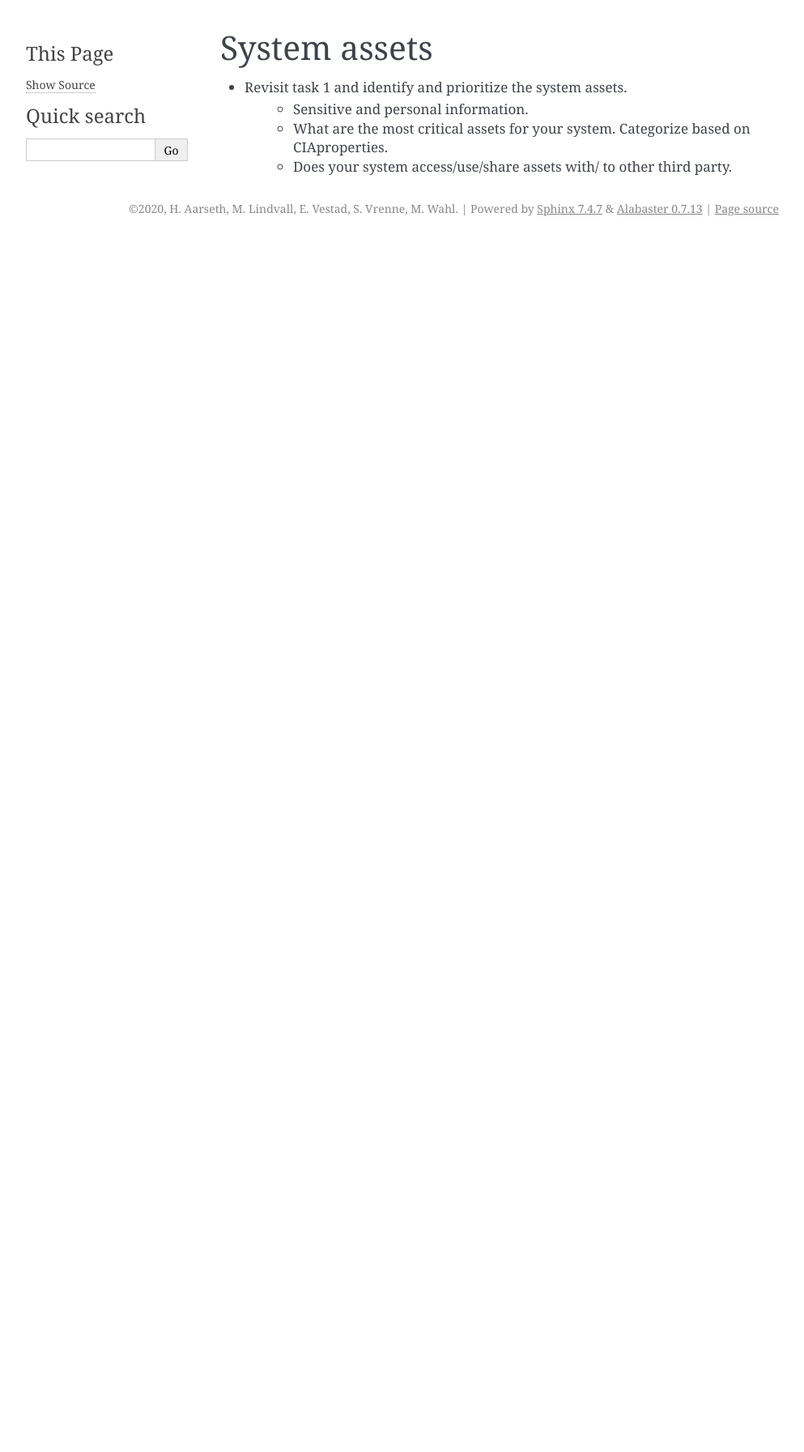
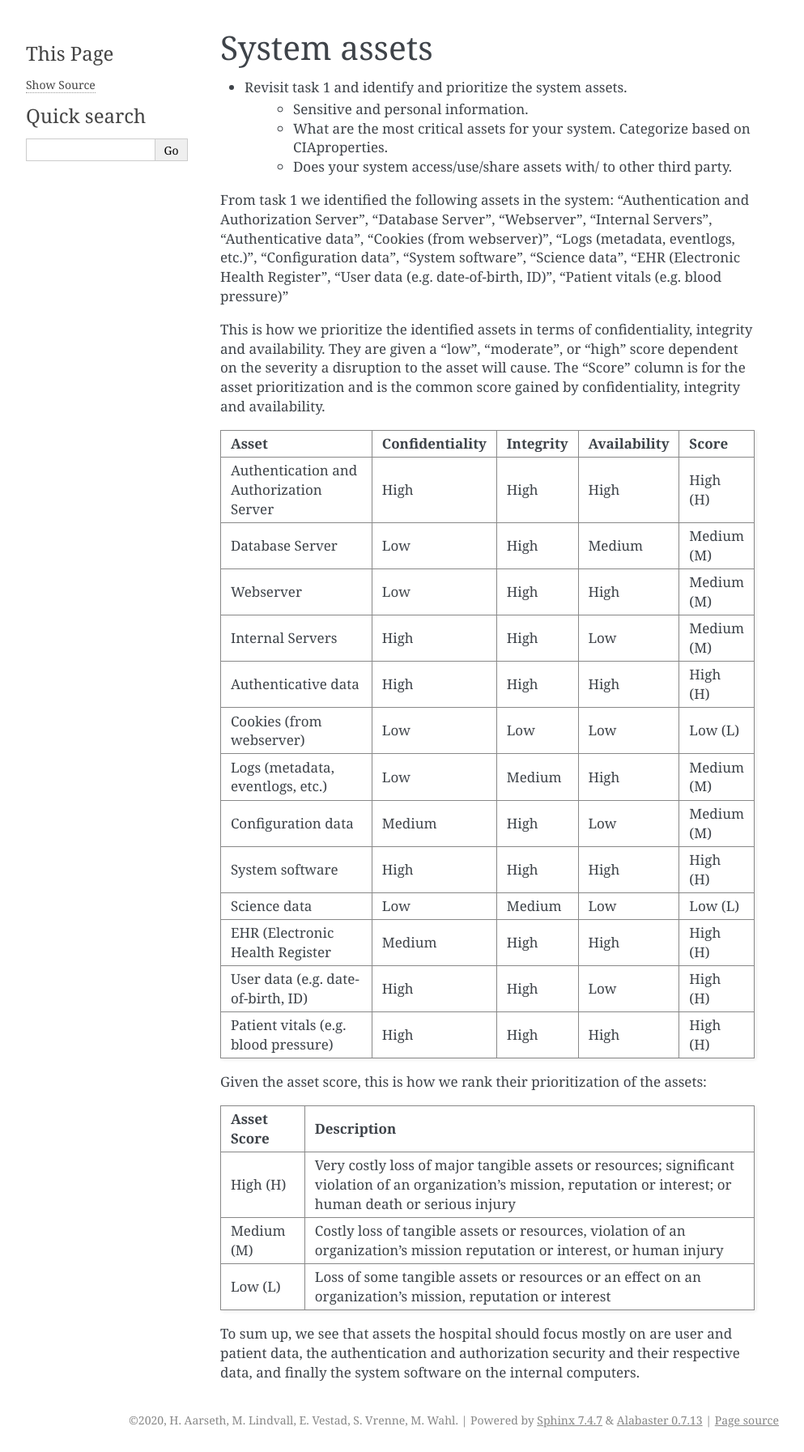
Before and after one commit to SteinarVrenne/school_imt3501, a Sphinx documentation site: the page built from task2/source/pages/01_System_Assets.rst, in a window 1280 px wide. Shown: the whole page at 81% size, without its empty margins (148-1141 px from the left). Built offline with Sphinx 7.4.7, drawn with Linux system fonts in a browser that asks for light colours; pages that are not in the unit, such as notebooks, are missing from menus; before the commit the page ends 900 px from its top, so only the background shows below that.

Commit message:
Added task 1 assets to task 2

```diff
--- a/task2/source/pages/01_System_Assets.rst
+++ b/task2/source/pages/01_System_Assets.rst
@@ -9,3 +9,48 @@ System assets
 
 
     - Does your system access/use/share assets with/ to other third party.
+
+
+From task 1 we identified the following assets in the system: "Authentication and Authorization Server", "Database Server", "Webserver", "Internal Servers", "Authenticative data", "Cookies (from webserver)", "Logs (metadata, eventlogs, etc.)", "Configuration data", "System software", "Science data", "EHR (Electronic Health Register", "User data (e.g. date-of-birth, ID)", "Patient vitals (e.g. blood pressure)"
+
+
+This is how we prioritize the identified assets in terms of confidentiality,
+integrity and availability. They are given a "low", "moderate", or "high" score
+dependent on the severity a disruption to the asset will cause. The "Score"
+column is for the asset prioritization and is the common score gained by
+confidentiality, integrity and availability.
+
+.. csv-table::
+	:header: **Asset**, **Confidentiality**, **Integrity**, **Availability**, **Score**
+	:widths: 50, 15, 15, 15, 15
+
+	"Authentication and Authorization Server", "High", "High", "High", "High (H)"
+	"Database Server", "Low", "High", "Medium", "Medium (M)"
+	"Webserver", "Low", "High", "High", "Medium (M)"
+	"Internal Servers", "High", "High", "Low", "Medium (M)"
+	"Authenticative data", "High", "High", "High", "High (H)"
+	"Cookies (from webserver)", "Low", "Low", "Low", "Low (L)"
+	"Logs (metadata, eventlogs, etc.)", "Low", "Medium", "High", "Medium (M)"
+	"Configuration data", "Medium", "High", "Low", "Medium (M)"
+	"System software", "High", "High", "High", "High (H)"
+	"Science data", "Low", "Medium", "Low", "Low (L)"
+	"EHR (Electronic Health Register", "Medium", "High", "High", "High (H)"
+	"User data (e.g. date-of-birth, ID)", "High", "High", "Low", "High (H)"
+	"Patient vitals (e.g. blood pressure)", "High", "High", "High", "High (H)"
+
+.. \* Access to, for example, the webservers "robot.txt" (which can give information about file hierarchy) will most likely only be used for reconnaissance.
+	^^ Should stay or go?
+
+Given the asset score, this is how we rank their prioritization of the assets:
+
+.. csv-table::
+	:header: **Asset Score**, **Description**
+	:widths: auto
+
+	"High (H)", "Very costly loss of major tangible assets or resources; significant violation of an organization’s mission, reputation or interest; or human death or serious injury"
+	"Medium (M)", "Costly loss of tangible assets or resources, violation of an organization’s mission reputation or interest, or human injury"
+	"Low (L)", "Loss of some tangible assets or resources or an effect on an organization’s mission, reputation or interest"
+
+To sum up, we see that assets the hospital should focus mostly on are user and
+patient data, the authentication and authorization security and their respective
+data, and finally the system software on the internal computers.
```
